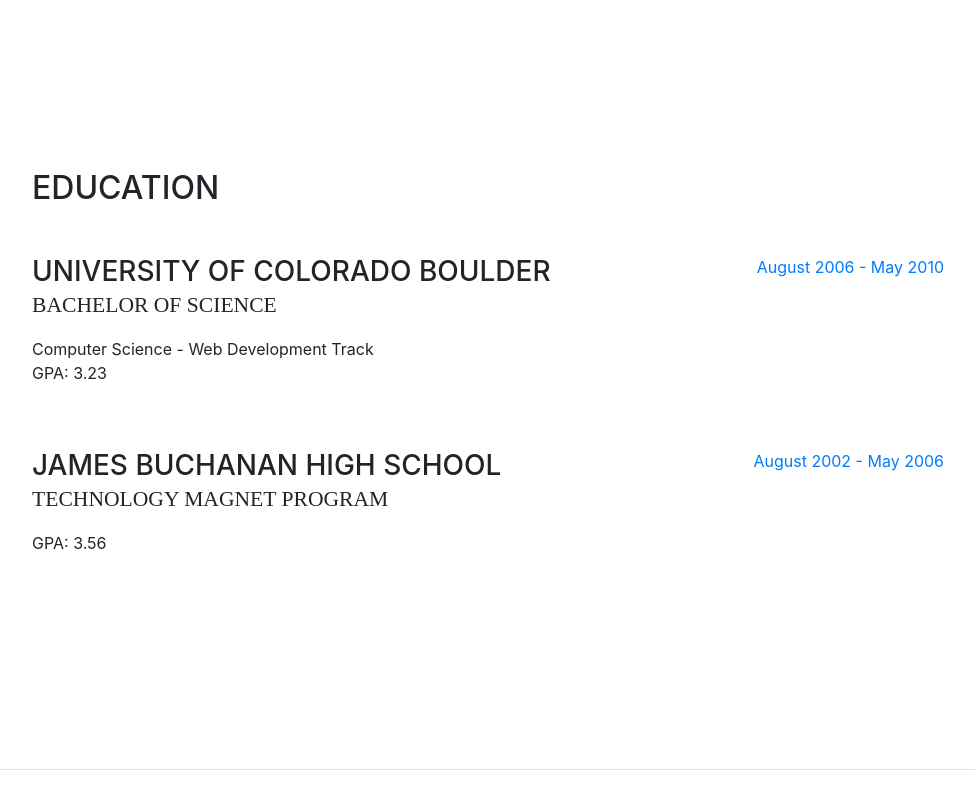
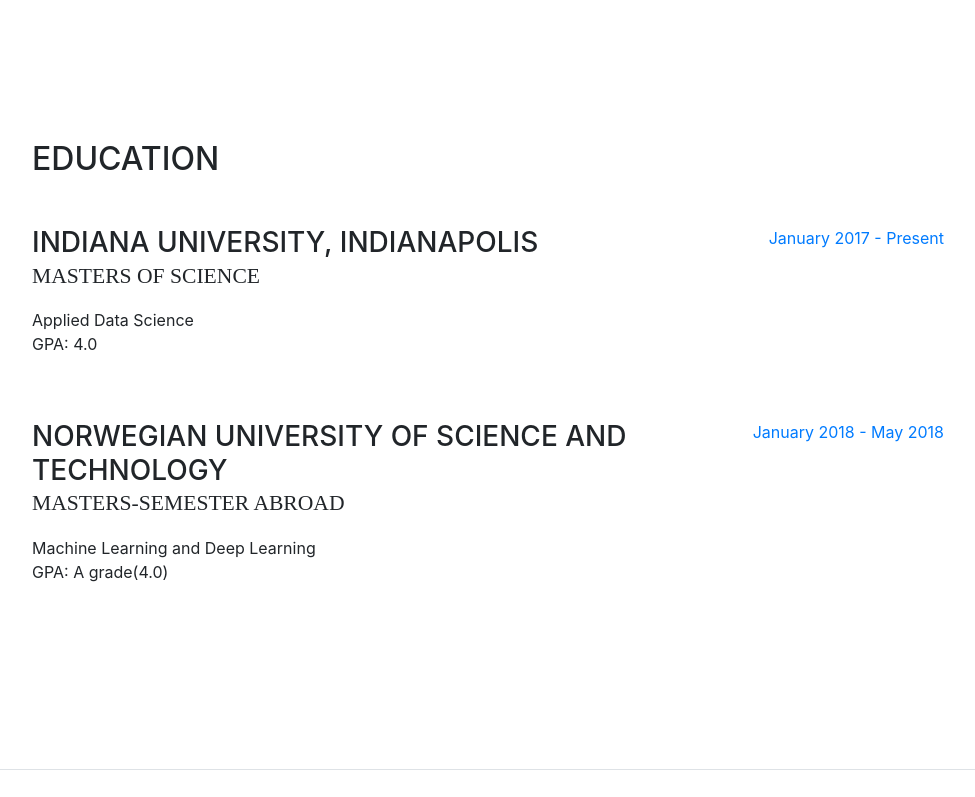
Before and after one commit to manohareddy/manohareddy.github.io, a website with bundled scripts: page index.html in a window 1280 px wide. Shown: the part 2335-3132 px from the top of the page, without its empty margins (288-1263 px from the left). Built offline with nearby package versions, Linux system fonts and the light colour scheme; a web font is replaced by a local one.

Commit message:
added education

```diff
--- a/index.html
+++ b/index.html
@@ -157,7 +157,7 @@
               <p><b>Software:</b>R, Python, Tableau</br></br>Maintained databases analyzing inventory usage reports.Data preparation for model building and deployed statistical models in R.</p>
             </div>
             <div class="resume-date text-md-right">
-              <span class="text-primary">September 2008 - June 2010</span>
+              <span class="text-primary">April 2016 - December 2016</span>
             </div>
           </div>
 
@@ -171,24 +171,25 @@
 
           <div class="resume-item d-flex flex-column flex-md-row mb-5">
             <div class="resume-content mr-auto">
-              <h3 class="mb-0">University of Colorado Boulder</h3>
-              <div class="subheading mb-3">Bachelor of Science</div>
-              <div>Computer Science - Web Development Track</div>
-              <p>GPA: 3.23</p>
+              <h3 class="mb-0">Indiana University, Indianapolis</h3>
+              <div class="subheading mb-3">Masters of Science</div>
+              <div>Applied Data Science</div>
+              <p>GPA: 4.0</p>
             </div>
             <div class="resume-date text-md-right">
-              <span class="text-primary">August 2006 - May 2010</span>
+              <span class="text-primary">January 2017 - Present</span>
             </div>
           </div>
 
           <div class="resume-item d-flex flex-column flex-md-row">
             <div class="resume-content mr-auto">
-              <h3 class="mb-0">James Buchanan High School</h3>
-              <div class="subheading mb-3">Technology Magnet Program</div>
-              <p>GPA: 3.56</p>
+              <h3 class="mb-0">Norwegian University of Science and Technology</h3>
+              <div class="subheading mb-3">masters-semester abroad</div>
+              <div>Machine Learning and Deep Learning</div>
+              <p>GPA: A grade(4.0)</p>
             </div>
             <div class="resume-date text-md-right">
-              <span class="text-primary">August 2002 - May 2006</span>
+              <span class="text-primary">January 2018 - May 2018</span>
             </div>
           </div>
 
```
